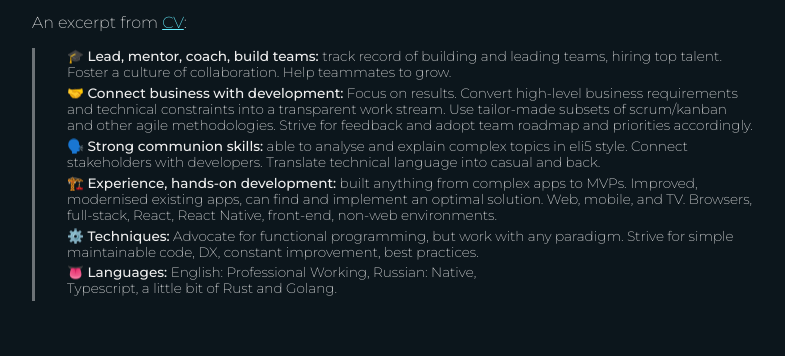
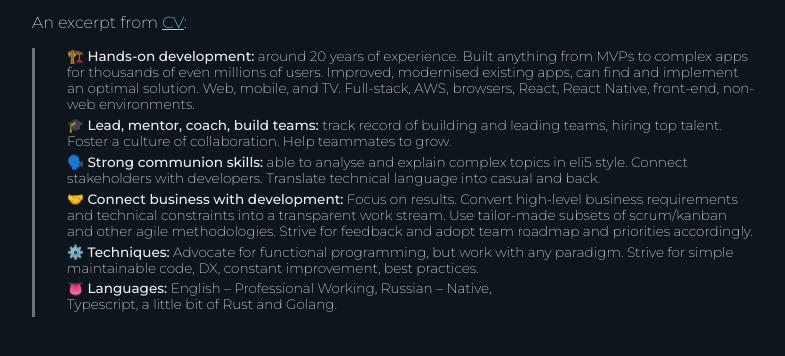
Before and after one commit to maxim-grishaev/maxim-grishaev.info, a plain HTML site: page static/index.html in a window 1280 px wide. Shown: the part 196-552 px from the top of the page, without its empty margins (16-801 px from the left). Drawn offline with Linux system fonts and the light colour scheme.

Commit message:
update CV

```diff
--- a/static/index.html
+++ b/static/index.html
@@ -47,21 +47,22 @@
 
         <p>An excerpt from <a href="./MaximGrishaev.pdf">CV</a>:</p>
         <div class="cv">
+            <p>🏗️&nbsp;<strong>Hands-on development:</strong> around 20 years of experience. Built anything from MVPs
+                to complex apps for thousands of even millions of users. Improved, modernised existing apps, can find
+                and implement an optimal solution. Web, mobile, and TV. Full-stack, AWS, browsers, React, React Native,
+                front-end, non-web environments.</p>
             <p>🎓&nbsp;<strong>Lead, mentor, coach, build teams:</strong> track record of building and leading teams,
-                hiring top talent. Foster a culture of collaboration. Help teammates to grow. <br />
+                hiring top talent. Foster a culture of collaboration. Help teammates to grow. </p>
+            <p>🗣️&nbsp;<strong>Strong communion skills:</strong> able to analyse and explain complex topics in eli5
+                style. Connect stakeholders with developers. Translate technical language into casual and back.</p>
             <p>🤝&nbsp;<strong>Connect business with development:</strong> Focus on results. Convert high-level business
                 requirements and technical constraints into a transparent work stream. Use tailor-made subsets of
                 scrum/kanban and other agile methodologies. Strive for feedback and adopt team roadmap and priorities
-                accordingly.<br />
-            <p>🗣️&nbsp;<strong>Strong communion skills:</strong> able to analyse and explain complex topics in eli5
-                style. Connect stakeholders with developers. Translate technical language into casual and back.<br />
-            <p>🏗️&nbsp;<strong>Experience, hands-on development:</strong> built anything from complex apps to MVPs.
-                Improved, modernised existing apps, can find and implement an optimal solution. Web, mobile, and TV.
-                Browsers, full-stack, React, React Native, front-end, non-web environments.<br />
+                accordingly.</p>
             <p>⚙️&nbsp;<strong>Techniques:</strong> Advocate for functional programming, but work with any paradigm.
-                Strive for simple maintainable code, DX, constant improvement, best practices.<br />
-            <p>👅&nbsp;<strong>Languages:</strong> English: Professional Working, Russian: Native, <br />
-                Typescript, a little bit of Rust and Golang. </p>
+                Strive for simple maintainable code, DX, constant improvement, best practices.</p>
+            <p>👅&nbsp;<strong>Languages:</strong> English &ndash; Professional Working, Russian &ndash; Native,<br />
+                Typescript, a little bit of Rust and Golang.</p>
         </div>
     </div>
 </body>
```
Also changed, not shown: 4 other files.
